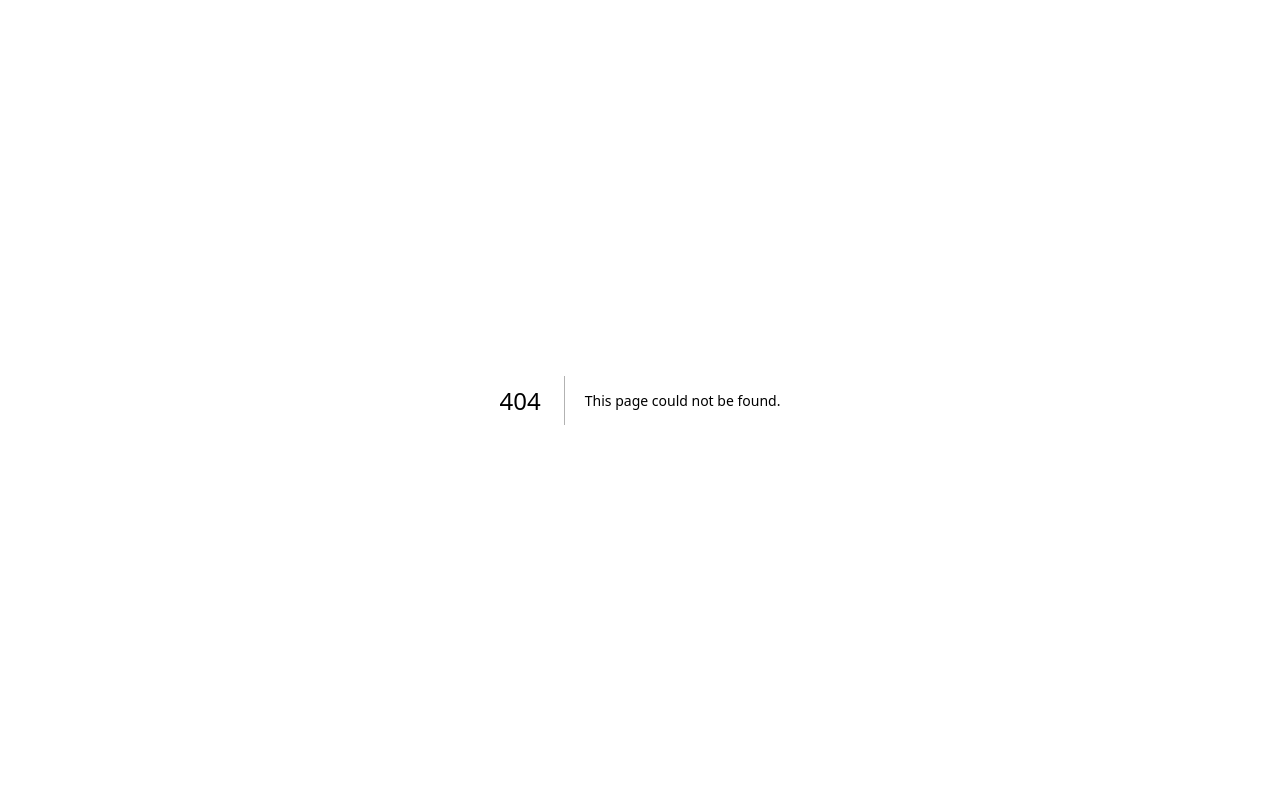
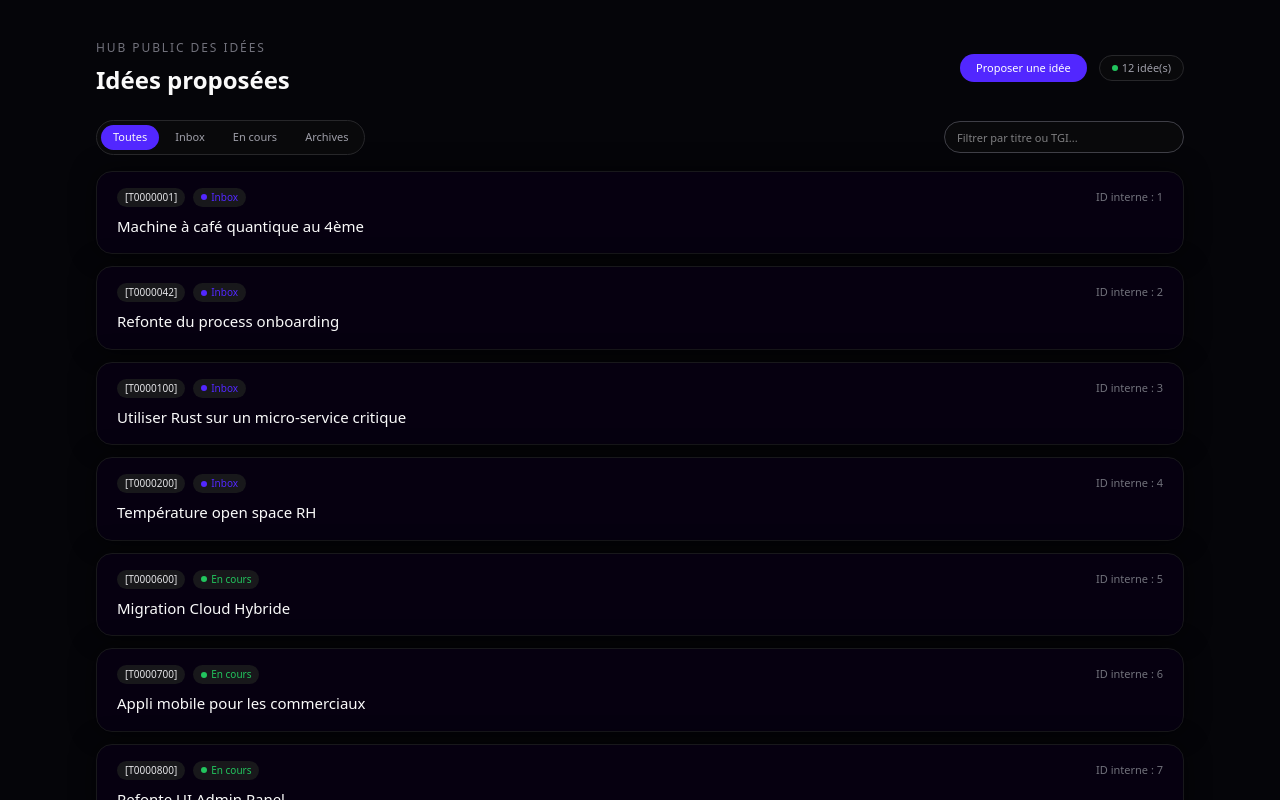
Before and after one commit to Priveetee/idea, a Next.js app: page /hub in a window 1280 px wide. Before the commit this address had no page. Built offline with nearby package versions, Linux system fonts and the light colour scheme.

Commit message:
feat(hub): create public idea hub and redirect after creation

```diff
--- /dev/null
+++ b/src/app/hub/page.tsx
@@ -0,0 +1,169 @@
+"use client";
+
+import { useMemo, useState } from "react";
+import Link from "next/link";
+import { useIdeaStore } from "@/app/admin/_providers/idea-store";
+import type { IdeaStatus } from "@/lib/mock-data";
+
+type FilterStatus = "ALL" | IdeaStatus;
+
+const STATUS_LABEL: Record<FilterStatus, string> = {
+  ALL: "Toutes",
+  INBOX: "Inbox",
+  DEV: "En cours",
+  ARCHIVE: "Archives",
+};
+
+export default function HubPage() {
+  const { ideas } = useIdeaStore();
+  const [status, setStatus] = useState<FilterStatus>("ALL");
+  const [query, setQuery] = useState("");
+
+  const filteredIdeas = useMemo(() => {
+    const base =
+      status === "ALL" ? ideas : ideas.filter((idea) => idea.status === status);
+
+    if (!query.trim()) return base;
+
+    const q = query.toLowerCase();
+    return base.filter((idea) => idea.label.toLowerCase().includes(q));
+  }, [ideas, status, query]);
+
+  return (
+    <div className="flex min-h-screen items-center justify-center bg-[#050509] text-white">
+      <div className="w-full max-w-6xl px-8 py-10">
+        <div className="mb-6 flex items-center justify-between">
+          <div>
+            <div className="text-xs uppercase tracking-[0.16em] text-zinc-500">
+              Hub public des idées
+            </div>
+            <h1 className="mt-2 text-2xl font-semibold text-zinc-50">
+              Idées proposées
+            </h1>
+          </div>
+          <div className="flex items-center gap-3 text-[11px] text-zinc-400">
+            <Link
+              href="/idea/new"
+              className="rounded-full bg-[#5227FF] px-4 py-1.5 text-[11px] font-medium text-white hover:bg-[#3f21c9]"
+            >
+              Proposer une idée
+            </Link>
+            <div className="inline-flex items-center gap-1 rounded-full border border-zinc-800 bg-zinc-950 px-3 py-1">
+              <span className="h-1.5 w-1.5 rounded-full bg-[#22c55e]" />
+              <span>{ideas.length} idée(s)</span>
+            </div>
+          </div>
+        </div>
+
+        <div className="mb-4 flex items-center justify-between gap-4 text-[11px] text-zinc-400">
+          <div className="inline-flex gap-1 rounded-full border border-zinc-800 bg-zinc-950 p-1">
+            {(["ALL", "INBOX", "DEV", "ARCHIVE"] as FilterStatus[]).map(
+              (value) => (
+                <button
+                  key={value}
+                  type="button"
+                  onClick={() => setStatus(value)}
+                  className={`rounded-full px-3 py-1 ${
+                    status === value
+                      ? "bg-[#5227FF] text-zinc-50"
+                      : "text-zinc-400 hover:bg-zinc-900"
+                  }`}
+                >
+                  {STATUS_LABEL[value]}
+                </button>
+              ),
+            )}
+          </div>
+
+          <input
+            value={query}
+            onChange={(e) => setQuery(e.target.value)}
+            placeholder="Filtrer par titre ou TGI..."
+            className="h-8 w-60 rounded-full border border-zinc-700 bg-zinc-950 px-3 text-[11px] text-zinc-100 outline-none focus:border-[#5227FF]"
+          />
+        </div>
+
+        {filteredIdeas.length === 0 ? (
+          <div className="mt-10 flex h-40 items-center justify-center rounded-3xl border border-dashed border-zinc-800 bg-[#050509] text-[12px] text-zinc-500">
+            Aucune idée ne correspond à ce filtre pour le moment.
+          </div>
+        ) : (
+          <div className="space-y-3">
+            {filteredIdeas.map((idea) => {
+              const label = idea.label;
+              const end = label.indexOf("]");
+              const tgi = end === -1 ? null : label.slice(0, end + 1);
+              const title = end === -1 ? label : label.slice(end + 1).trim();
+
+              const isInbox = idea.status === "INBOX";
+              const isDev = idea.status === "DEV";
+              const isArchive = idea.status === "ARCHIVE";
+
+              const statusLabel = isInbox
+                ? "Inbox"
+                : isDev
+                  ? "En cours"
+                  : isArchive
+                    ? "Archives"
+                    : String(idea.status);
+
+              const statusColor = isInbox
+                ? "#5227FF"
+                : isDev
+                  ? "#22c55e"
+                  : "#64748b";
+
+              const linksCount = idea.managerLinks?.length ?? 0;
+
+              return (
+                <Link
+                  key={idea.id}
+                  href={`/idea/${idea.id}`}
+                  className="block rounded-2xl border border-zinc-900 bg-[#060010] px-5 py-4 text-[13px] text-zinc-100 shadow-[0_0_24px_rgba(0,0,0,0.6)] transition hover:border-zinc-700 hover:bg-[#090013]"
+                >
+                  <div className="mb-2 flex items-center justify-between text-[11px] text-zinc-400">
+                    <div className="flex items-center gap-2">
+                      {tgi && (
+                        <span className="inline-flex items-center gap-1 rounded-full bg-zinc-900 px-2 py-0.5 font-mono text-[10px] text-zinc-200">
+                          {tgi}
+                        </span>
+                      )}
+                      <span
+                        className="inline-flex items-center gap-1 rounded-full bg-zinc-900 px-2 py-0.5 text-[10px]"
+                        style={{ color: statusColor }}
+                      >
+                        <span
+                          className="h-1.5 w-1.5 rounded-full"
+                          style={{ backgroundColor: statusColor }}
+                        />
+                        {statusLabel}
+                      </span>
+                      {linksCount > 0 && (
+                        <span className="inline-flex items-center gap-1 rounded-full bg-zinc-900 px-2 py-0.5 text-[10px] text-zinc-400">
+                          {linksCount} lien(s)
+                        </span>
+                      )}
+                    </div>
+                    <span className="text-zinc-500">
+                      ID interne&nbsp;: {idea.id}
+                    </span>
+                  </div>
+
+                  <div className="text-[15px] font-medium text-zinc-50">
+                    {title}
+                  </div>
+
+                  {idea.managerContent && (
+                    <div className="mt-1 line-clamp-2 text-[12px] text-zinc-400">
+                      {idea.managerContent}
+                    </div>
+                  )}
+                </Link>
+              );
+            })}
+          </div>
+        )}
+      </div>
+    </div>
+  );
+}
--- a/src/app/idea/new/_components/idea-new-form.tsx
+++ b/src/app/idea/new/_components/idea-new-form.tsx
@@ -115,7 +115,9 @@ export function IdeaNewForm() {
     };
 
     setIdeas((prev) => [...prev, idea]);
-    router.push(`/idea/${newId}`);
+
+    // Redirection vers le hub global après création
+    router.push("/hub");
   };
 
   const handleTgiChange = (value: string) => {
```
